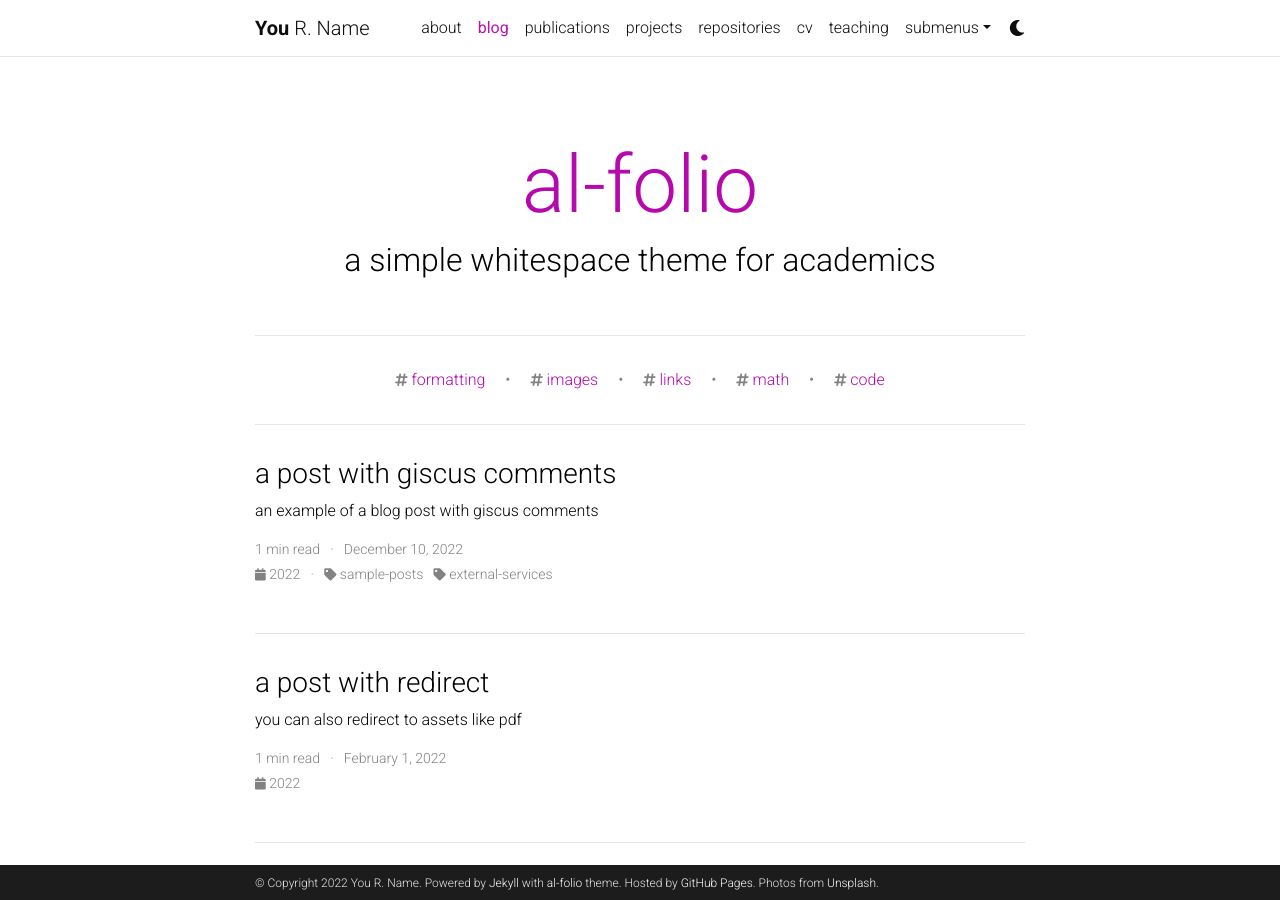
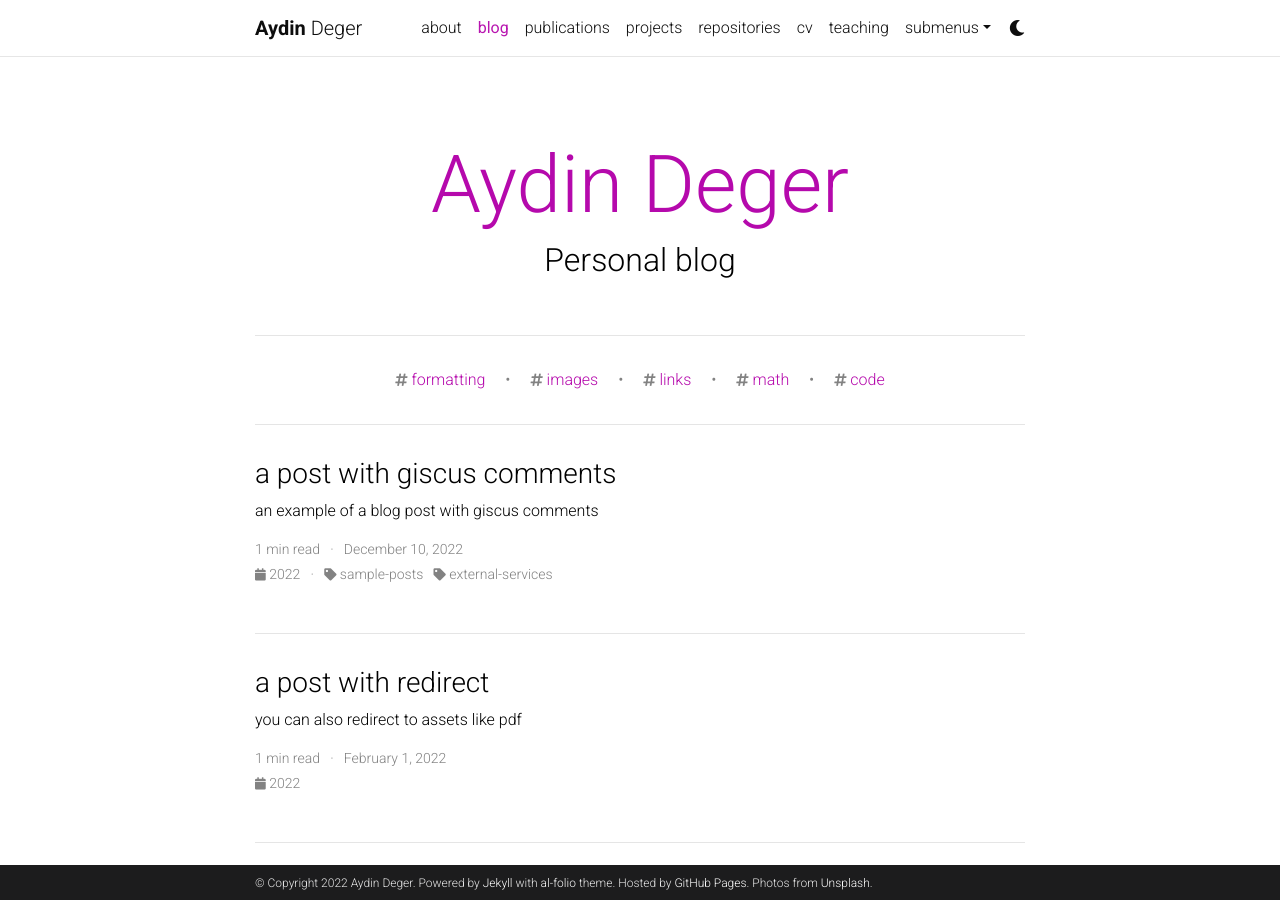
Before and after one commit to aydindeger/aydindeger.github.io, a Jekyll site: the page built from blog/index.html, in a window 1280 px wide and 900 px high. Built offline with Jekyll 4.4.1, drawn with Linux system fonts in a browser that asks for light colours; the list of posts is cut into pages by our own code; comment, search, counter and statistics services are not loaded; a style sheet for code colours, icons or effects is not loaded.

Commit message:
Update _config.yml

```diff
--- a/_config.yml
+++ b/_config.yml
@@ -3,12 +3,12 @@
 # -----------------------------------------------------------------------------
 
 title: blank # the website title (if blank, full name will be used instead)
-first_name: You
-middle_name: R.
-last_name: Name
-email: you@example.com
+first_name: Aydin
+middle_name:
+last_name: Deger
+email: a.deger@lboro.ac.uk
 description: > # the ">" symbol means to ignore newlines until "footer_text:"
-  A simple, whitespace theme for academics. Based on [*folio](https://github.com/bogoli/-folio) design.
+  Personal website
 footer_text: >
   Powered by <a href="https://jekyllrb.com/" target="_blank">Jekyll</a> with <a href="https://github.com/alshedivat/al-folio">al-folio</a> theme.
   Hosted by <a href="https://pages.github.com/" target="_blank">GitHub Pages</a>.
@@ -18,8 +18,8 @@ keywords: jekyll, jekyll-theme, academic-website, portfolio-website  # add your
 lang: en # the language of your site (for example: en, fr, cn, ru, etc.)
 icon: ⚛️  # the emoji used as the favicon (alternatively, provide image name in /assets/img/)
 
-url: https://alshedivat.github.io # the base hostname & protocol for your site
-baseurl: /al-folio # the subpath of your site, e.g. /blog/
+url: # the base hostname & protocol for your site
+baseurl: # the subpath of your site, e.g. /blog/
 last_updated: false # set to true if you want to display last updated in the footer
 impressum_path:  # set to path to include impressum link in the footer, use the same path as permalink in a page, helps to conform with EU GDPR
 
@@ -69,14 +69,14 @@ og_image: # The site-wide (default for all links) Open Graph preview image
 
 github_username: # your GitHub user name
 gitlab_username: # your GitLab user name
-twitter_username: # your Twitter handle
-mastodon_username: # your mastodon instance+username in the format instance.tld/@username
+twitter_username: aydindeger # your Twitter handle
+mastodon_username: aydindeger@qubit-social.xyz # your mastodon instance+username in the format instance.tld/@username
 linkedin_username: # your LinkedIn user name
 telegram_username: # your Telegram user name
 scholar_userid: # your Google Scholar ID
 semanticscholar_id: # your Semantic Scholar ID
 whatsapp_number: # your WhatsApp number (full phone number in international format. Omit any zeroes, brackets, or dashes when adding the phone number in international format.)
-orcid_id: # your ORCID ID
+orcid_id: 0000-0002-6351-4768 # your ORCID ID
 medium_username: # your Medium username
 quora_username: # your Quora username
 publons_id: # your ID on Publons
@@ -113,9 +113,9 @@ bing_site_verification:  # out your bing-site-verification ID (Bing Webmaster)
 # Blog
 # -----------------------------------------------------------------------------
 
-blog_name: al-folio # blog_name will be displayed in your blog page
+blog_name: Aydin Deger # blog_name will be displayed in your blog page
 blog_nav_title: blog # your blog must have a title for it to be displayed in the nav bar
-blog_description: a simple whitespace theme for academics
+blog_description: Personal blog
 permalink: /blog/:year/:title/
 
 # Pagination
@@ -249,8 +249,8 @@ display_tags: ['formatting', 'images', 'links', 'math', 'code'] # this tags will
 
 scholar:
 
-  last_name: [Einstein]
-  first_name: [Albert, A.]
+  last_name: [Deger]
+  first_name: [Aydin]
 
   style: apa
   locale: en
@@ -297,7 +297,7 @@ external_links:
 # -----------------------------------------------------------------------------
 
 imagemagick:
-  enabled: true # enables responsive images for your site (recomended, see https://github.com/alshedivat/al-folio/issues/537)
+  enabled: false # enables responsive images for your site (recomended, see https://github.com/alshedivat/al-folio/issues/537)
   widths:
     - 480
     - 800
```
